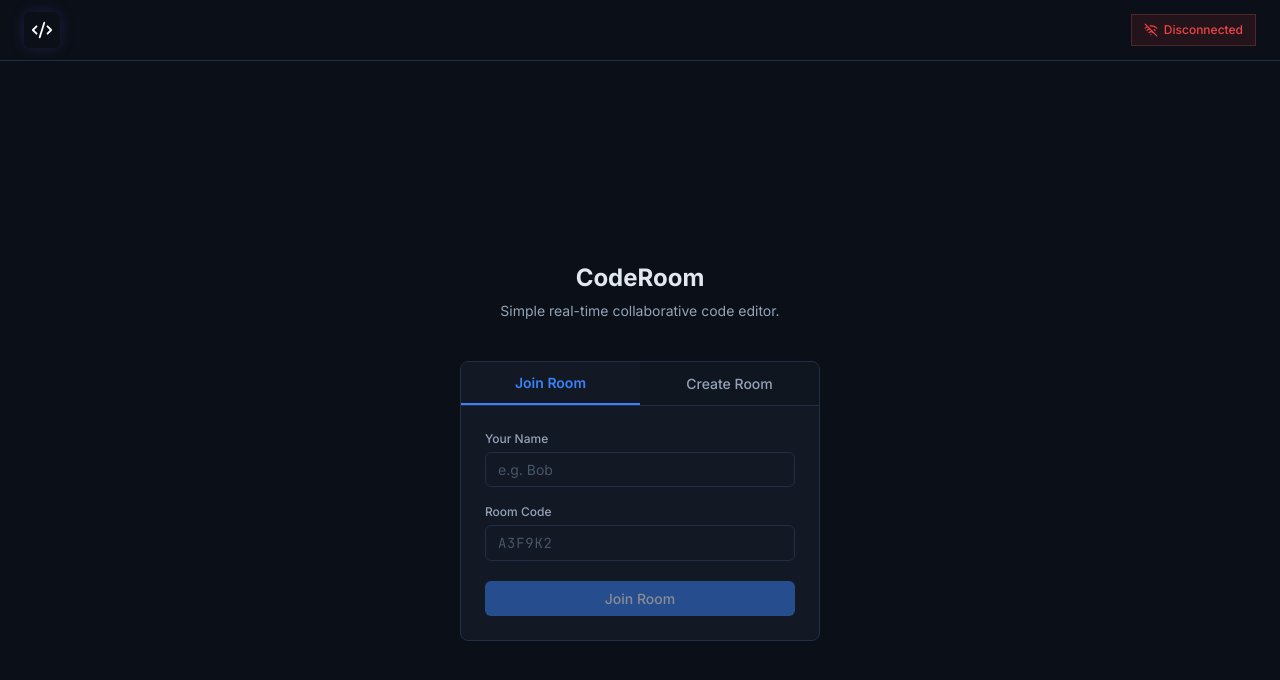
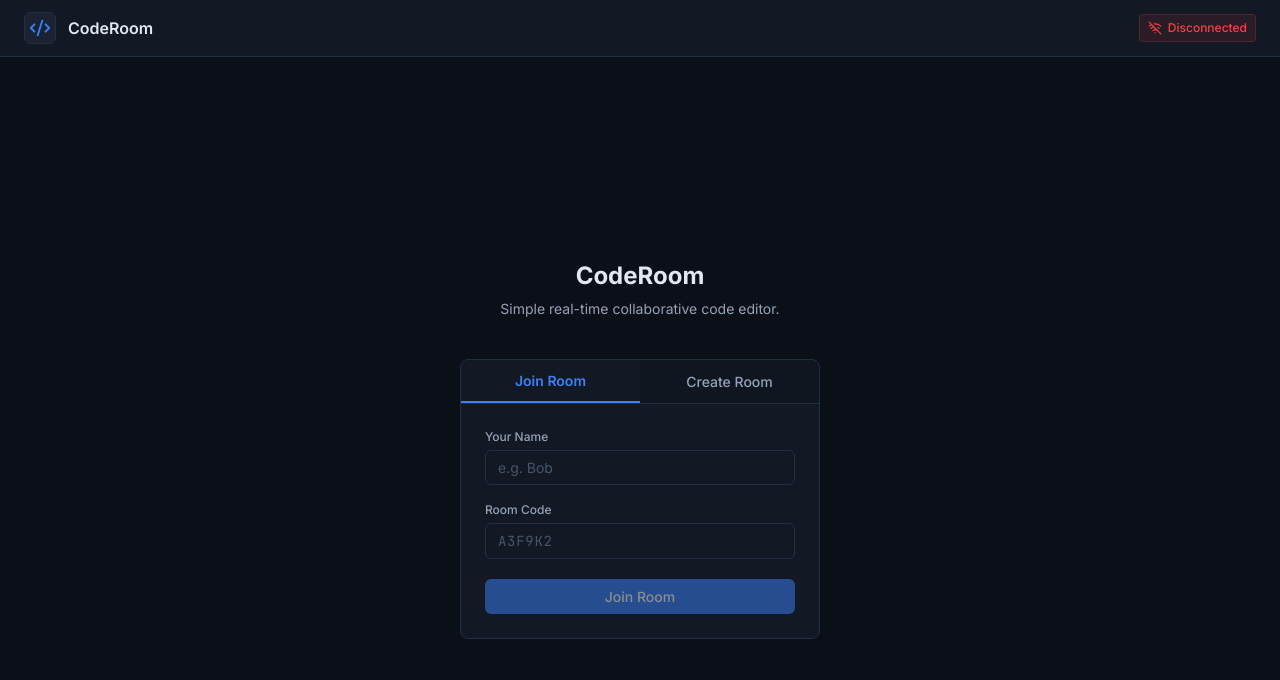
Before and after one commit to ksoham2003/CodeRoom, a React (Vite) app in the folder frontend/: page / in a window 1280 px wide. Shown: the top 680 px of the page. Built offline with nearby package versions, Linux system fonts and the light colour scheme; no server answers.

Commit message:
style: clean up colors and borders in editor and navbar to match minimalist theme

```diff
--- a/frontend/src/components/Editor/CodeEditor.css
+++ b/frontend/src/components/Editor/CodeEditor.css
@@ -57,7 +57,7 @@
 }
 
 .editor-textarea:focus {
-  box-shadow: inset 0 0 0 1px rgba(99, 102, 241, 0.15);
+  box-shadow: inset 0 0 0 1px rgba(59, 130, 246, 0.15);
 }
 
 /* Editor status bar */
--- a/frontend/src/components/common/common.css
+++ b/frontend/src/components/common/common.css
@@ -9,6 +9,7 @@
   align-items: center;
   justify-content: space-between;
   padding: 0.75rem 1.5rem;
+  background: var(--bg-secondary);
   border-bottom: 1px solid var(--border);
 }
 
@@ -22,21 +23,18 @@
   display: flex;
   align-items: center;
   justify-content: center;
-  width: 36px;
-  height: 36px;
+  width: 32px;
+  height: 32px;
   border-radius: var(--radius-md);
-  background: var(--accent-gradient);
-  color: white;
-  box-shadow: 0 0 15px rgba(99, 102, 241, 0.2);
+  background: var(--bg-tertiary);
+  color: var(--accent-primary);
+  border: 1px solid var(--border);
 }
 
 .navbar-title {
-  font-size: var(--text-lg);
-  font-weight: 700;
-  background: var(--accent-gradient);
-  -webkit-background-clip: text;
-  background-clip: text;
-  color: transparent;
+  font-size: var(--text-base);
+  font-weight: 600;
+  color: var(--text-primary);
 }
 
 .navbar-room-info {
@@ -60,10 +58,11 @@
   font-family: var(--font-mono);
   font-size: var(--text-xs);
   color: var(--accent-primary);
-  background: rgba(99, 102, 241, 0.1);
+  background: rgba(59, 130, 246, 0.1);
   padding: 0.15rem 0.5rem;
   border-radius: var(--radius-sm);
-  letter-spacing: 0.1em;
+  letter-spacing: 0.05em;
+  border: 1px solid rgba(59, 130, 246, 0.2);
 }
 
 /* Connection badge */
@@ -73,22 +72,22 @@
   gap: 0.375rem;
   font-size: var(--text-xs);
   font-weight: 500;
-  padding: 0.375rem 0.75rem;
-  border-radius: var(--radius-full);
-  transition: all var(--transition-base);
+  padding: 0.25rem 0.5rem;
+  border-radius: var(--radius-sm);
+  transition: all var(--transition-fast);
+  border: 1px solid transparent;
 }
 
 .connection-badge.connected {
   color: var(--success);
   background: var(--success-bg);
-  border: 1px solid rgba(52, 211, 153, 0.2);
+  border-color: rgba(16, 185, 129, 0.2);
 }
 
 .connection-badge.disconnected {
   color: var(--error);
   background: var(--error-bg);
-  border: 1px solid rgba(248, 113, 113, 0.2);
-  animation: pulse 2s ease-in-out infinite;
+  border-color: rgba(239, 68, 68, 0.2);
 }
 
 /* ============================================
@@ -101,5 +100,4 @@
   color: var(--text-primary);
   border: 1px solid var(--border);
   border-radius: var(--radius-md);
-  box-shadow: var(--shadow-lg);
 }
```
